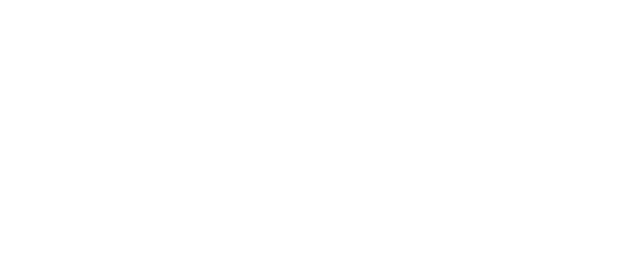
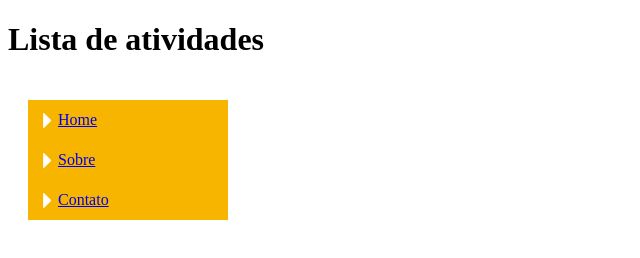
Before and after one commit to olavoneves/desenvolvimento-web, a plain HTML site: page Projeto - 009/index.html in a window 1280 px wide. Shown: the whole page, without its empty margins (0-640 px from the left). Drawn offline with Linux system fonts and the light colour scheme.

Commit message:
Barra Lateral

```diff
--- a/Projeto - 009/index.html
+++ b/Projeto - 009/index.html
@@ -3,9 +3,53 @@
 <head>
     <meta charset="UTF-8">
     <meta name="viewport" content="width=device-width, initial-scale=1.0">
-    <title>Document</title>
+    <title>Barra de navegação lateral</title>
+    <style>
+        ul {
+            list-style-type: none;
+            margin: 0px;
+            padding: 20px;
+        }
+
+        ul a {
+            width: 200px;
+            height: 40px;
+            display: block;
+            background-image: url(imagens/menu.png);
+            background-repeat: no-repeat;
+            background-position: left bottom;
+            text-indent: 30px;
+            line-height: 40px;
+        }
+
+        ul a:hover {
+            transition-duration: 1s;
+            background-position: right bottom;
+        }
+
+
+    </style>
 </head>
 <body>
+    <h1>Lista de atividades</h1>
 
+    <ul>
+        <li>
+            <a href="#">Home</a>
+        </li>
+        <li>
+            <a href="#">Sobre</a>
+        </li>
+        <li>
+            <a href="#">Contato</a>
+        </li>
+    </ul>
+
+    <!-- <ul>
+        <li>dentista</li>
+        <li>mercado</li>
+        <li>almoço</li>
+        <li>série</li>
+    </ul> -->
 </body>
 </html>
```
Also changed, not shown: Projeto - 009/imagens/menu.png (added), Projeto - 009/imagens/seta.png (added).
